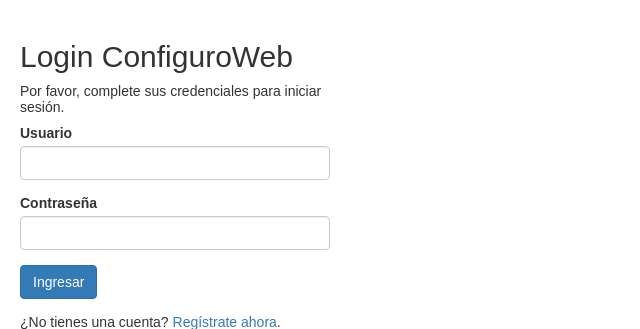
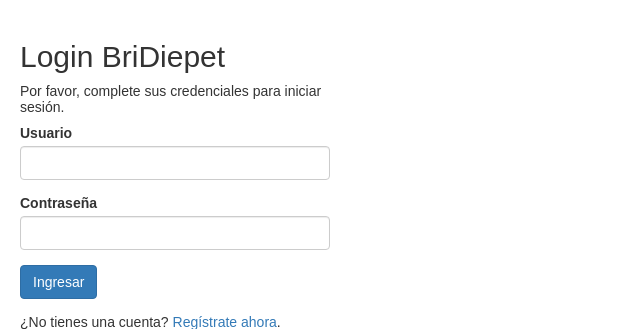
Before and after one commit to Brianmartinezsebas/BriDiePet, a PHP site: page /login.php in a window 1280 px wide. Shown: the top 329 px of the page, without its empty margins (0-640 px from the left). Run offline with PHP 8.4, Linux system fonts and the light colour scheme.

Commit message:
Login Terminado

```diff
--- a/login.php
+++ b/login.php
@@ -100,7 +100,7 @@ if($_SERVER["REQUEST_METHOD"] == "POST"){
 </head>
 <body>
     <div class="wrapper">
-        <h2>Login ConfiguroWeb</h2>
+        <h2>Login BriDiepet</h2>
         <p>Por favor, complete sus credenciales para iniciar sesión.</p>
         <form action="<?php echo htmlspecialchars($_SERVER["PHP_SELF"]); ?>" method="post">
             <div class="form-group <?php echo (!empty($username_err)) ? 'has-error' : ''; ?>">
```
